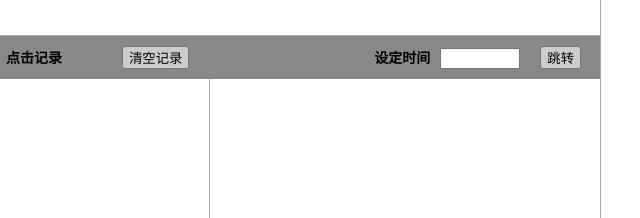
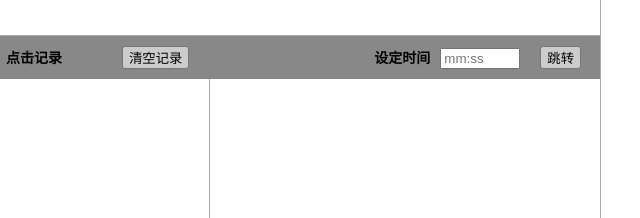
Before and after one commit to jintaixizhao/videocut, a plain HTML site: page index.html in a window 1280 px wide. Shown: the part 303-521 px from the top of the page, 0-640 px from the left. Drawn offline with Linux system fonts and the light colour scheme.

Commit message:
add placeholder

```diff
--- a/index.html
+++ b/index.html
@@ -37,7 +37,7 @@
 		<video id="video" src="" controls="controls"></video>
 	</div>
 	<div class="operate_wrapper">
-		<div class="title">点击记录<button onclick="clearRecord()" id="clearRecord">清空记录</button>设定时间<input type="text" id="skipValue" class="edit_type" onkeydown="execSkip()"/><button onclick="skipTo()" id="skip">跳转</button></div>
+		<div class="title">点击记录<button onclick="clearRecord()" id="clearRecord">清空记录</button>设定时间<input type="text" id="skipValue" placeholder="mm:ss" class="edit_type" onkeydown="execSkip()"/><button onclick="skipTo()" id="skip">跳转</button></div>
 		<div class="record" id="record"></div>
 		<div class="edit">
 			<textarea name="" id="edit_text" class="edit_type" cols="30" rows="10"></textarea>
```
